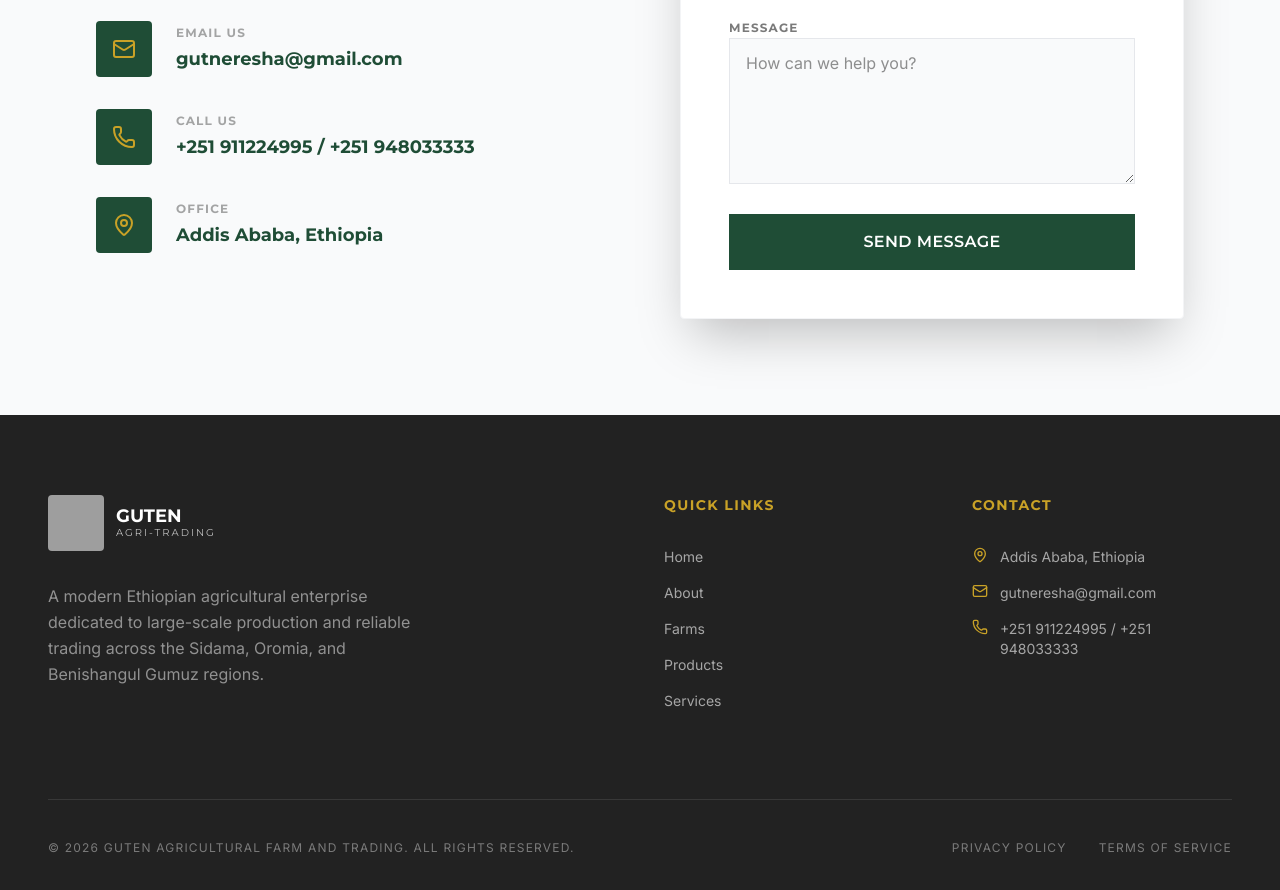
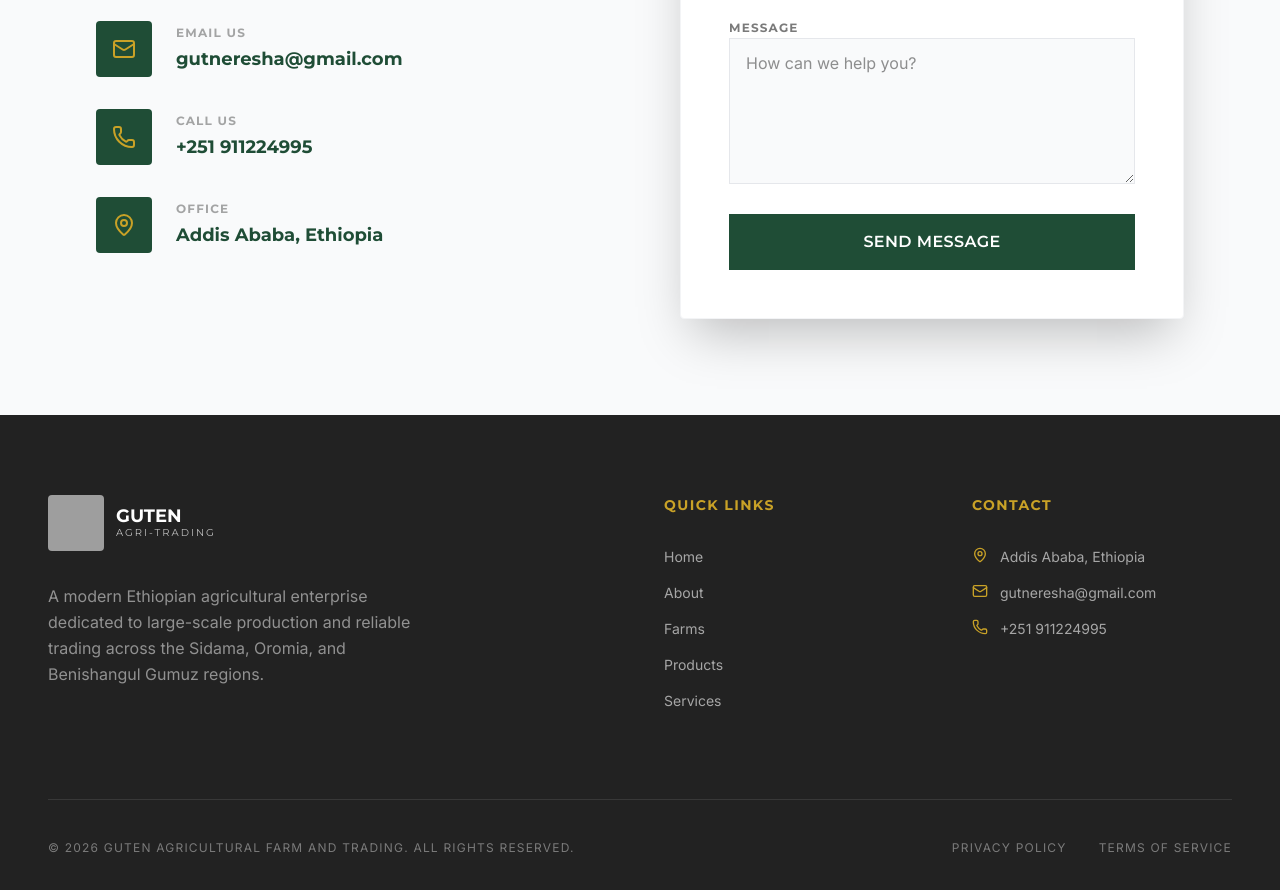
Before and after one commit to adulenevovintage-svg/Guten, a React (Vite) app: page / in a window 1280 px wide. Shown: the part 7880-8770 px from the top of the page. Built offline with nearby package versions, Linux system fonts and the light colour scheme; grey boxes are pictures that could not be loaded.

Commit message:
feat: Update phone number
Removes the secondary phone number from contact information displayed on the website.

```diff
--- a/src/App.tsx
+++ b/src/App.tsx
@@ -662,7 +662,7 @@ const Contact = ({ lang }: { lang: Language }) => {
                 </div>
                 <div>
                   <p className="text-xs font-display font-bold tracking-widest text-charcoal/40 uppercase mb-1">{t.call}</p>
-                  <p className="text-lg font-display font-bold text-primary">+251 911224995 / +251 948033333</p>
+                  <p className="text-lg font-display font-bold text-primary">+251 911224995</p>
                 </div>
               </div>
               <div className="flex items-center gap-6">
@@ -794,7 +794,7 @@ const Footer = ({ lang }: { lang: Language }) => {
               </li>
               <li className="flex items-start gap-3">
                 <Phone className="w-4 h-4 text-accent shrink-0" />
-                <span>+251 911224995 / +251 948033333</span>
+                <span>+251 911224995</span>
               </li>
             </ul>
           </div>
```
